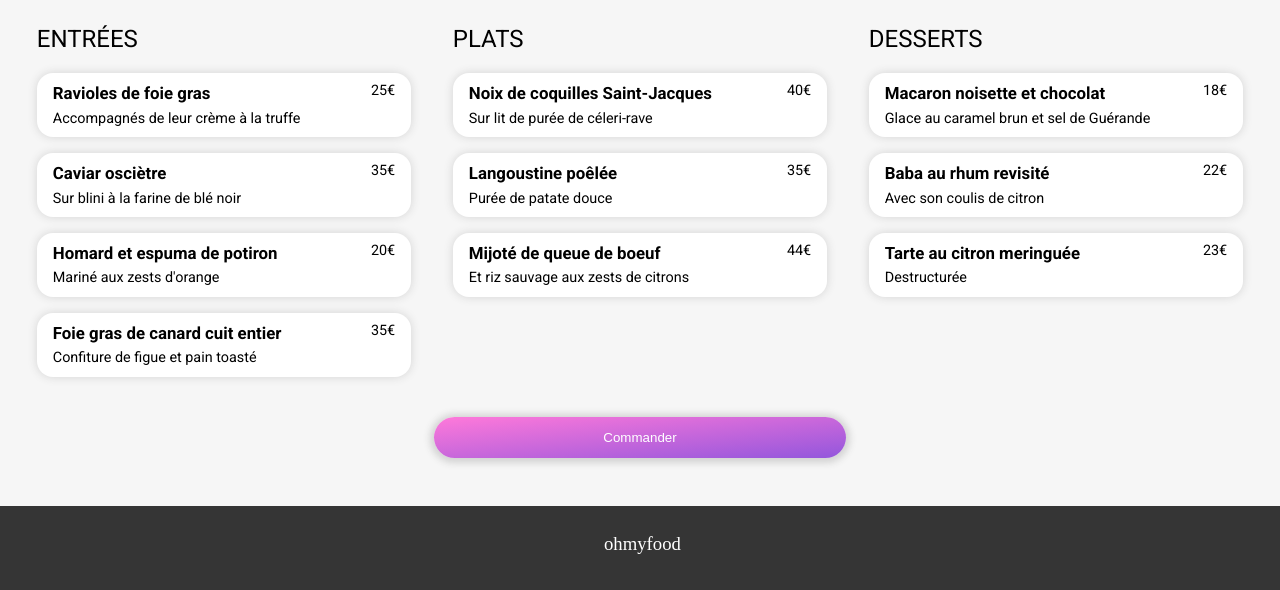
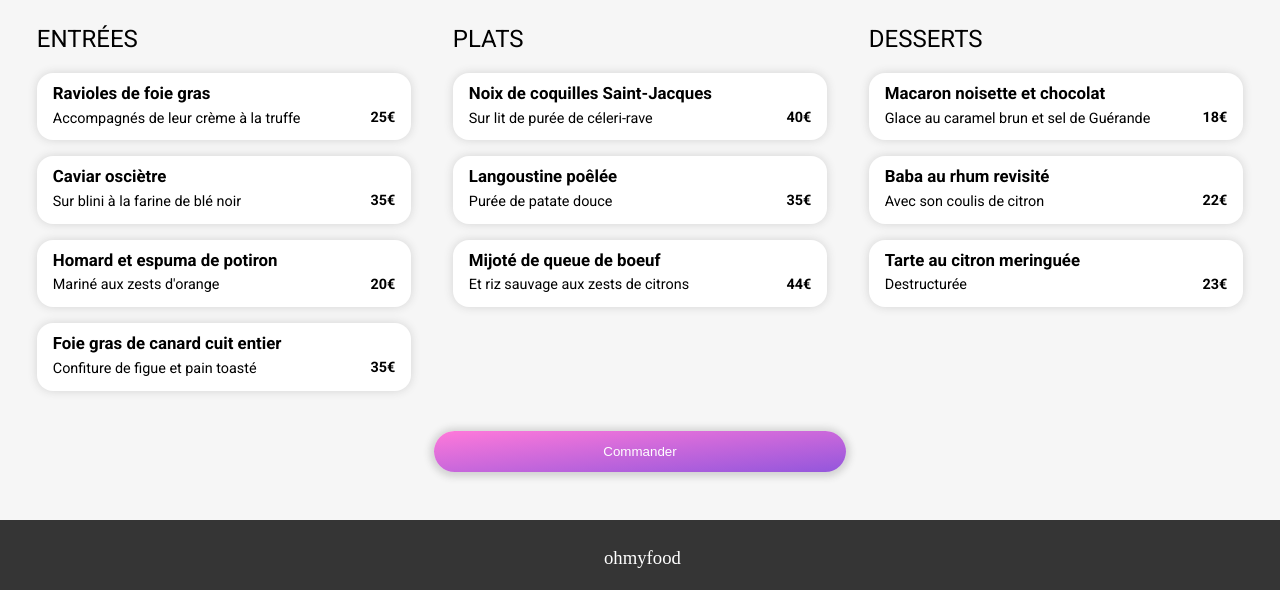
Before and after one commit to LauraFlam/FlamentLaura_3_22092021, a website: page pages/page2.html in a window 1280 px wide. Shown: the part 507-1097 px from the top of the page. Drawn offline with Linux system fonts and the light colour scheme; a web font is replaced by a local one.

Commit message:
Rectification du html des pages restaurants au niveau des prix

```diff
--- a/pages/page2.html
+++ b/pages/page2.html
@@ -34,7 +34,7 @@
                             <h3>Ravioles de foie gras</h3>
                             <p>Accompagnés de leur crème à la truffe</p>
                         </div>
-                        <div class="menu__choix-description">
+                        <div class="menu__choix-prix">
                             <p>25€</p>
                         </div>
                     </article>
@@ -44,7 +44,7 @@
                             <h3>Caviar osciètre</h3>
                             <p>Sur blini à la farine de blé noir</p>
                         </div>
-                        <div class="menu__choix-description">
+                        <div class="menu__choix-prix">
                             <p>35€</p>
                         </div>
                     </article>
@@ -54,7 +54,7 @@
                             <h3>Homard et espuma de potiron</h3>
                             <p>Mariné aux zests d'orange</p>
                         </div>
-                        <div class="menu__choix-description">
+                        <div class="menu__choix-prix">
                             <p>20€</p>
                         </div>
                     </article>
@@ -64,7 +64,7 @@
                             <h3>Foie gras de canard cuit entier</h3>
                             <p>Confiture de figue et pain toasté</p>
                         </div>
-                        <div class="menu__choix-description">
+                        <div class="menu__choix-prix">
                             <p>35€</p>
                         </div>
                     </article>
@@ -79,7 +79,7 @@
                             <h3>Noix de coquilles Saint-Jacques</h3>
                             <p>Sur lit de purée de céleri-rave</p>
                         </div>
-                        <div class="menu__choix-description">
+                        <div class="menu__choix-prix">
                             <p>40€</p>
                         </div>
                     </article>
@@ -89,7 +89,7 @@
                             <h3>Langoustine poêlée</h3>
                             <p>Purée de patate douce</p>
                         </div>
-                        <div class="menu__choix-description">
+                        <div class="menu__choix-prix">
                             <p>35€</p>
                         </div>
                     </article>
@@ -99,7 +99,7 @@
                             <h3>Mijoté de queue de boeuf</h3>
                             <p>Et riz sauvage aux zests de citrons</p>
                         </div>
-                        <div class="menu__choix-description">
+                        <div class="menu__choix-prix">
                             <p>44€</p>
                         </div>
                     </article>
@@ -115,7 +115,7 @@
                             <h3>Macaron noisette et chocolat</h3>
                             <p>Glace au caramel brun et sel de Guérande</p>
                         </div>
-                        <div class="menu__choix-description">
+                        <div class="menu__choix-prix">
                             <p>18€</p>
                         </div>
                     </article>
@@ -125,7 +125,7 @@
                             <h3>Baba au rhum revisité</h3>
                             <p>Avec son coulis de citron</p>
                         </div>
-                        <div class="menu__choix-description">
+                        <div class="menu__choix-prix">
                             <p>22€</p>
                         </div>
                     </article>
@@ -135,7 +135,7 @@
                             <h3>Tarte au citron meringuée</h3>
                             <p>Destructurée</p>
                         </div>
-                        <div class="menu__choix-description">
+                        <div class="menu__choix-prix">
                             <p>23€</p>
                         </div>
                     </article>
```
Also changed, not shown: pages/page3.html (+9 -9 lines), pages/page4.html (+9 -9 lines).
